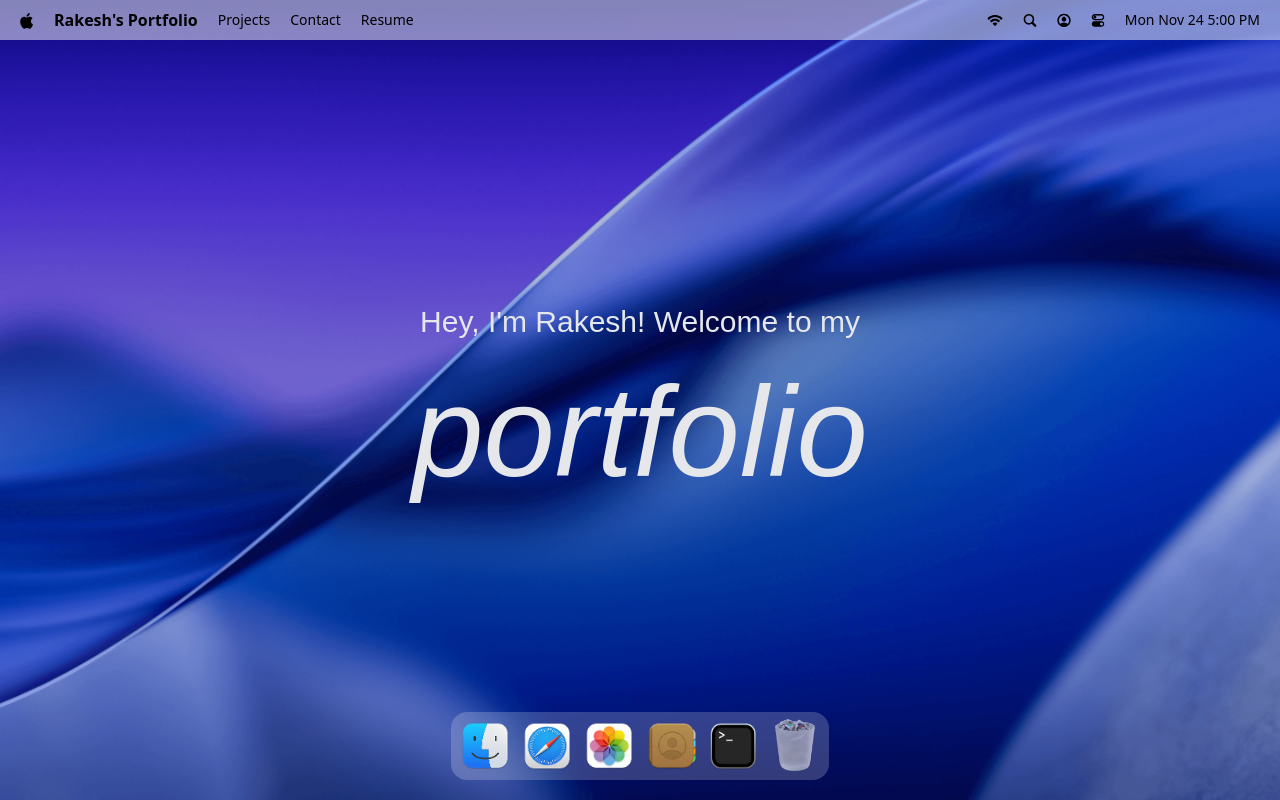
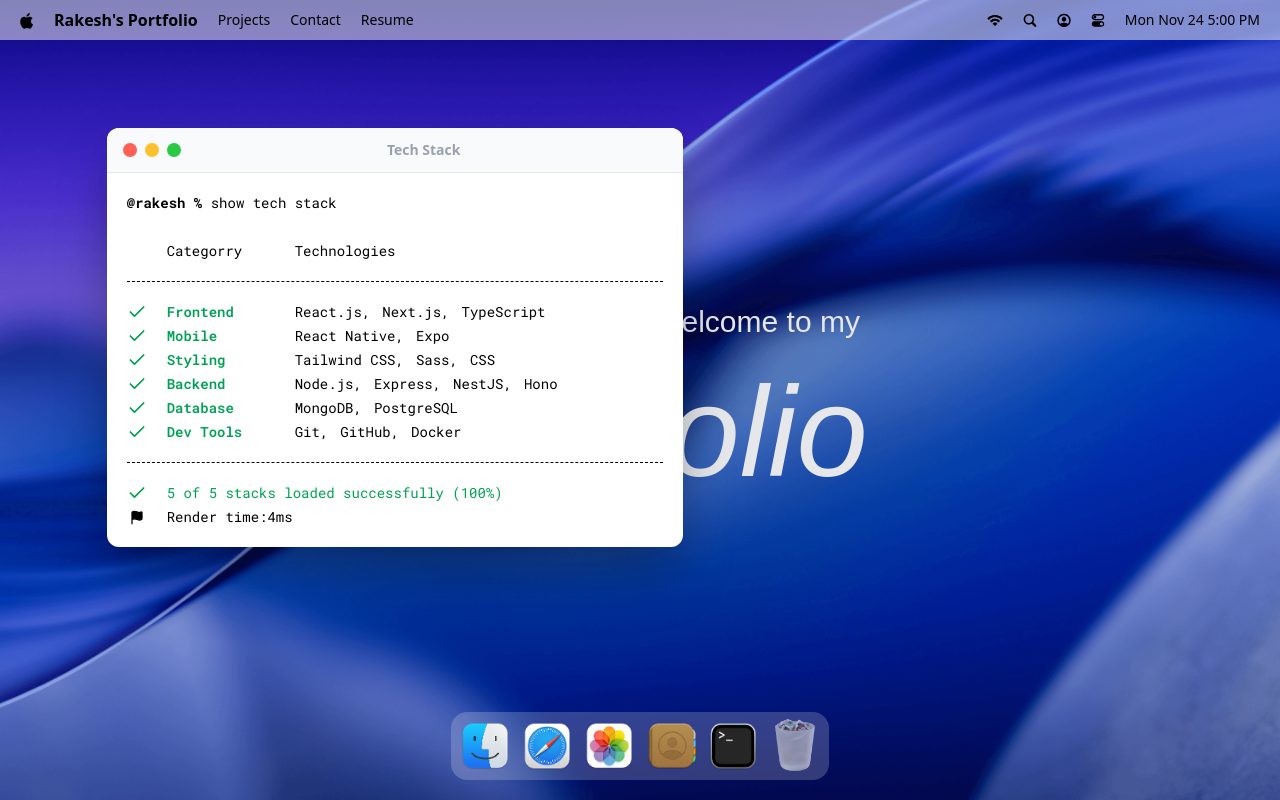
Before and after one commit to Rakeshsah0/MacOS_Portfolio, a React (Vite) app: page / in a window 1280 px wide. Both pictures are taken after a click on the button 733 px from the left and 746 px from the top of the page. Built offline with nearby package versions, Linux system fonts and the light colour scheme; a web font is replaced by a local one.

Commit message:
implemeted logic for hoc and implemented for terminal

```diff
--- a/src/App.jsx
+++ b/src/App.jsx
@@ -1,4 +1,8 @@
 import { Dock, Navbar, Welcome } from "#components"
+import { Terminal } from "#windows"
+import gsap from "gsap"
+import { Draggable } from "gsap/Draggable"
+gsap.registerPlugin(Draggable);
 
 const App = () => {
   return (
@@ -6,6 +10,9 @@
       <Navbar />
       <Welcome />
       <Dock />
+
+
+      <Terminal />
     </main>
   )
 }
--- a/src/components/Dock.jsx
+++ b/src/components/Dock.jsx
@@ -74,7 +74,7 @@
             openWindow(app.id);
         }
 
-        console.log(windows);
+        // console.log(windows);
     }
     return <section id="dock">
         <div ref={docRef} className="dock-container">
--- /dev/null
+++ b/src/components/WindowControls.jsx
@@ -0,0 +1,16 @@
+import useWindowStore from "#store/window";
+
+
+const WindowControls = ({ target }) => {
+
+    const { closeWindow } = useWindowStore();
+
+    return <div id="window-controls">
+        <div className="close" onClick={() => closeWindow(target)} />
+        <div className="minimize" />
+        <div className="maximize" />
+    </div>
+
+}
+
+export default WindowControls
--- a/src/components/index.js
+++ b/src/components/index.js
@@ -1,4 +1,6 @@
 import Navbar from "#components/Navbar";
 import Welcome from "#components/Welcome";
 import Dock from "#components/Dock";
-export { Navbar, Welcome, Dock };
+import WindowControls from "#components/WindowControls";
+
+export { Navbar, Welcome, Dock, WindowControls };
--- /dev/null
+++ b/src/hoc/WindowWrapper.jsx
@@ -0,0 +1,57 @@
+import useWindowStore from "#store/window";
+import { useGSAP } from "@gsap/react";
+import { use, useLayoutEffect, useRef } from "react";
+import gsap from "gsap";
+import { Draggable } from "gsap/Draggable";
+
+const WindowWrapper = (Component, windowKey) => {
+
+    const Wrapped = (props) => {
+        const { focusWindow, windows } = useWindowStore();
+        const { isOpen, zIndex } = windows[windowKey];
+
+        const ref = useRef(null);
+
+        useGSAP(() => {
+            const el = ref.current;
+            if (!el || !isOpen) return () => { };
+            el.style.display = "block";
+
+            gsap.fromTo(el, { scale: 0.8, opacity: 0, y: 40 }, { scale: 1, opacity: 1, y: 0, duration: 0.4, ease: "power3.out" });
+
+        }, [isOpen]);
+
+
+        useGSAP(() => {
+            console.log("Draggable created");
+            const el = ref.current;
+            if (!el) return;
+
+            const [instance] = Draggable.create(el, {
+                onPress: () => focusWindow(windowKey)
+            });
+
+            return () => instance.kill();
+        }, []);
+
+        useLayoutEffect(() => {
+            const el = ref.current;
+            if (!el) return;
+            el.style.display = isOpen ? "block" : "none";
+        }, [isOpen]);
+
+
+        return (<section id={windowKey} ref={ref}
+            style={{ zIndex }} className="absolute">
+            <Component {...props} />
+        </section>);
+    };
+
+    Wrapped.displayName = `WindowWrapper(${Component.displayName || Component.name || "Component"})`;
+
+
+
+    return Wrapped;
+}
+
+export default WindowWrapper;
--- /dev/null
+++ b/src/windows/Terminal.jsx
@@ -0,0 +1,59 @@
+import { WindowControls } from "#components";
+import { techStack } from "#constants";
+import WindowWrapper from "#hoc/WindowWrapper"
+import { Check, Flag } from "lucide-react";
+
+
+const Terminal = () => {
+    return (
+
+        <>
+            <div id="window-header">
+                <WindowControls target="terminal" />
+                <h2>Tech Stack</h2>
+            </div>
+
+            <div className="techstack">
+                <p>
+                    <span className="font-bold">@rakesh % </span>
+                    show tech stack
+                </p>
+
+                <div className="label">
+                    <p className="w-32">Categorry</p>
+                    <p>Technologies</p>
+                </div>
+
+                <ul className="content">
+                    {techStack.map(({ category, items }) => (
+                        <li key={category} className="flex items-center">
+                            <Check className="check" size={20} />
+                            <h3>{category}</h3>
+                            <ul>
+                                {items.map((item, i) => (
+                                    <li key={i}>{item}{i < items.length - 1 && ","}</li>
+                                ))}
+                            </ul>
+                        </li>
+                    ))}
+                </ul>
+
+                <div className="footnote">
+                    <p>
+                        <Check size={20} /> 5 of 5 stacks loaded successfully (100%)
+                    </p>
+
+                    <p className="text-black">
+                        <Flag size={15} fill="black" />
+                        Render time:4ms
+                    </p>
+                </div>
+            </div>
+        </>
+
+    );
+};
+
+const TerminalWindow = WindowWrapper(Terminal, "terminal");
+
+export default TerminalWindow;
--- /dev/null
+++ b/src/windows/index.js
@@ -0,0 +1,3 @@
+import Terminal from "#windows/Terminal.jsx";
+
+export { Terminal };
```
